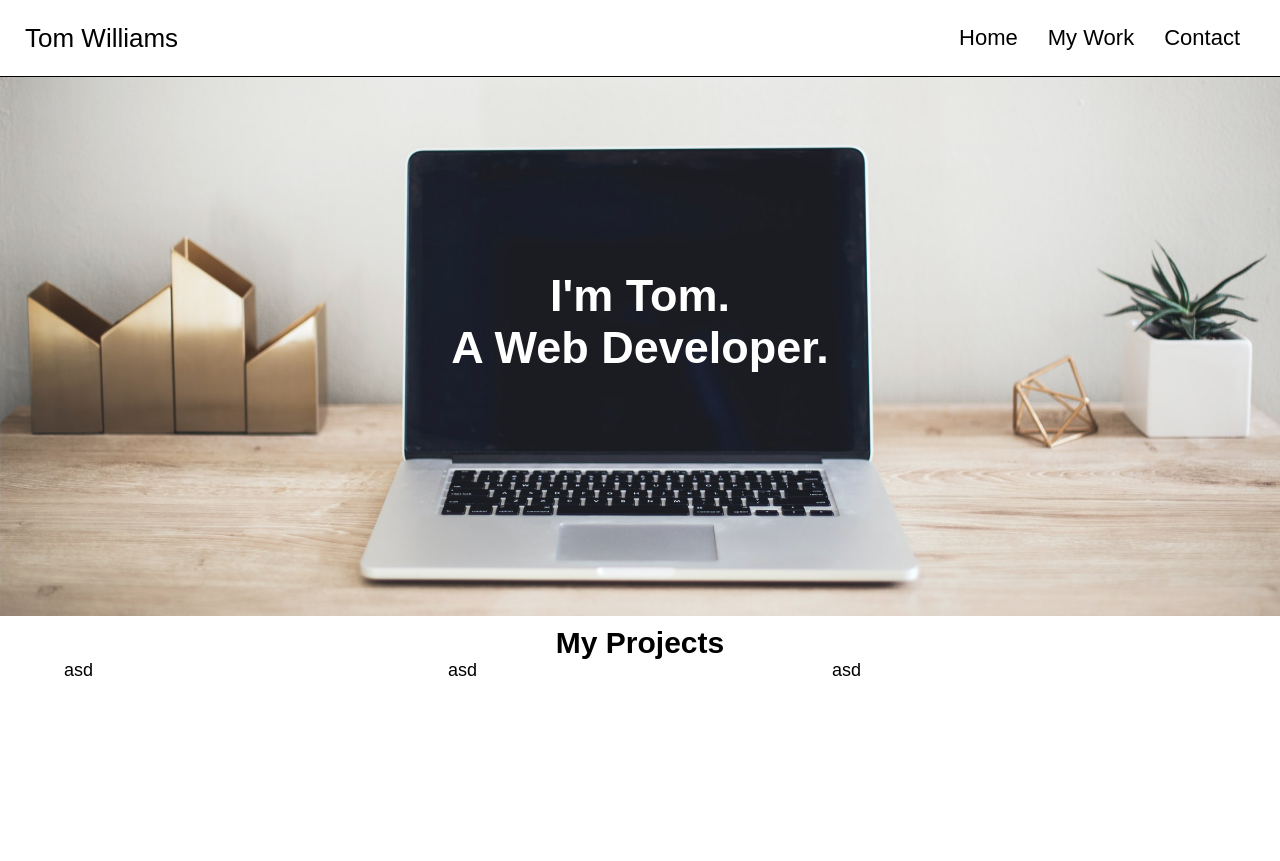
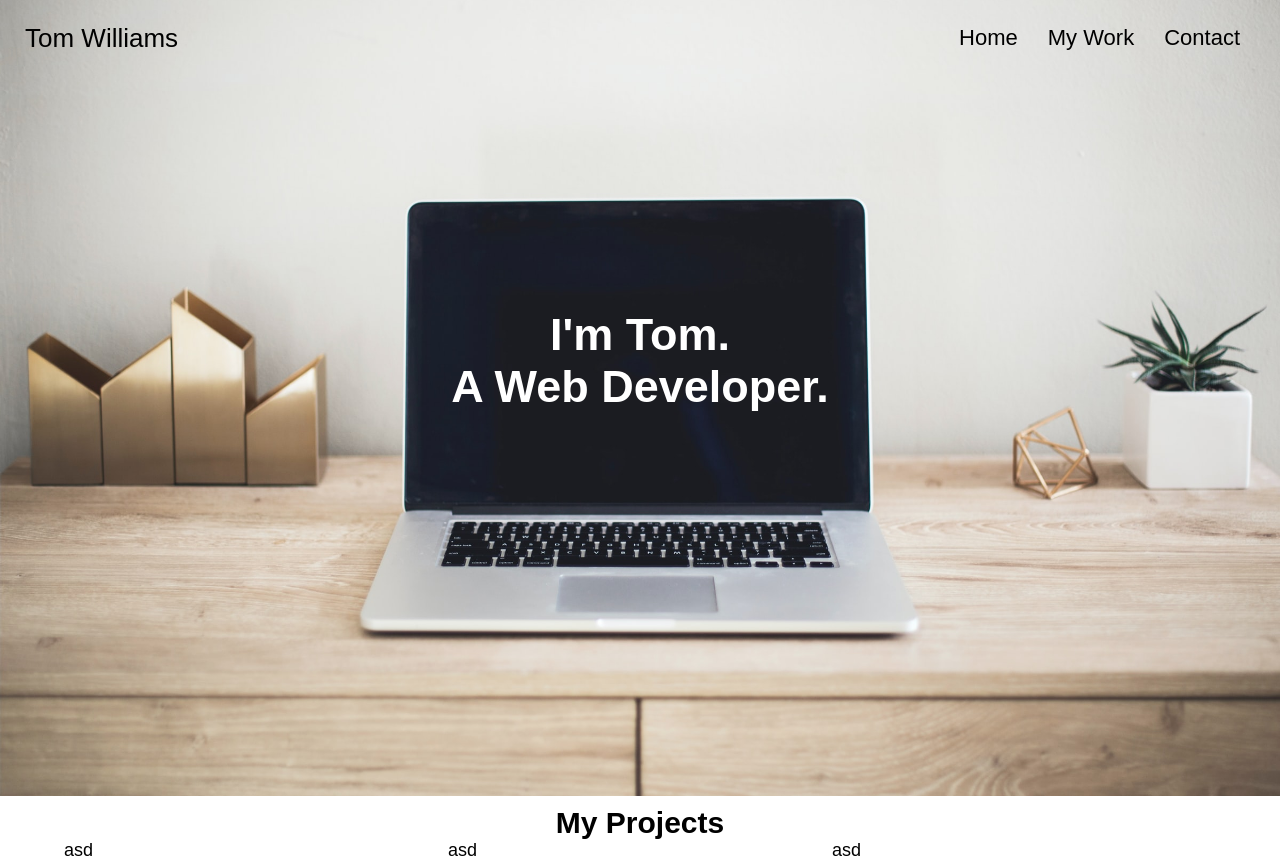
Before and after one commit to TomWilliams-12/Portfolio, a plain HTML site: page index.html in a window 1280 px wide. Before the commit the page ends 800 px from the top, so only its background shows below. Drawn offline with Linux system fonts and the light colour scheme.

Commit message:
menu changes

```diff
--- a/index.html
+++ b/index.html
@@ -7,6 +7,7 @@
     <link rel="stylesheet" href="style.css">
 </head>
 <body>
+    <header class="header">
         <nav>
             <ul class="menu">
                 <li class="logo"><a href="#">Tom Williams</a></li>
@@ -16,12 +17,13 @@
                 <li class="toggle"><span class="bars"></span></li>
             </ul>
         </nav>
-    <section class="header">
+    <section class="carousel">
         <div class="headings">
             <h1 class="main-heading">I'm Tom.</h1>
             <h2 class="sub-heading">A Web Developer.</h2>
         </div>
     </section>
+</header>
     <section class="portfolio">
         <div class="portfolio-heading">My Projects</div>
         <div class="portfolio-item">asd</div>
@@ -29,6 +31,11 @@
         <div class="portfolio-item">asd</div>
     </section>
 
+
+
+
+
+
     <script src="main.js"></script>
 </body>
 </html>
--- a/main.js
+++ b/main.js
@@ -1,9 +1,11 @@
 const button = document.querySelector(".toggle");
 const menuItems = document.querySelectorAll(".menu-item");
+const mobileMenu = document.querySelector(".menu");
 
 
 function classToggle() {
     menuItems.forEach(item => item.classList.toggle('active'));
+    mobileMenu.classList.toggle('active');
 }
 
 button.addEventListener("click", classToggle);
--- a/style.css
+++ b/style.css
@@ -10,7 +10,7 @@
   }
 
 nav{
-    margin: 10px;
+    padding: 10px;
 }
 
 a{
@@ -29,7 +29,7 @@ a:hover {
     flex-flow: row wrap;
     flex-basis: 100%;
     align-items: center;
-    margin: 10px 15px;
+    margin: 0 15px;
     font-size: 22px;
 }
 
@@ -46,7 +46,7 @@ a:hover {
     display: none;
 }
 .menu-item.active{
-    display:block;
+    display: block;
     padding: 0;
     margin-bottom: 20px;
 }
@@ -90,20 +90,23 @@ a:hover {
 .header {
     background-image: url(./res/img/main.jpg);
     background-repeat: no-repeat;
-    background-size: auto 100%;
+    background-size: cover;
     background-position: center;
-    height: 30em;
+    width: 100%;
+    margin-bottom: 10px;
+
+}
+
+.carousel {
     display:grid;
     color: white;
-    width: 100%;
-    border-top: 1px solid black;
-    margin-bottom: 10px;
+    height: 40em;
 }
 
 .headings {
     align-self: center;
     text-align: center;
-    padding-bottom: 50px;
+    padding-bottom: 150px;
 }
 
 .portfolio {
@@ -140,7 +143,7 @@ a:hover {
     }
 
     .header {
-        background-size: 100%;
+        background-size: auto 100%;
     }
     .portfolio-item {
         flex-basis: 44%;
@@ -166,7 +169,7 @@ a:hover {
     }
 
     .header {
-        background-size: 100%;
+        background-size: cover;
     }
     .headings{
         font-size: 30px;
```
